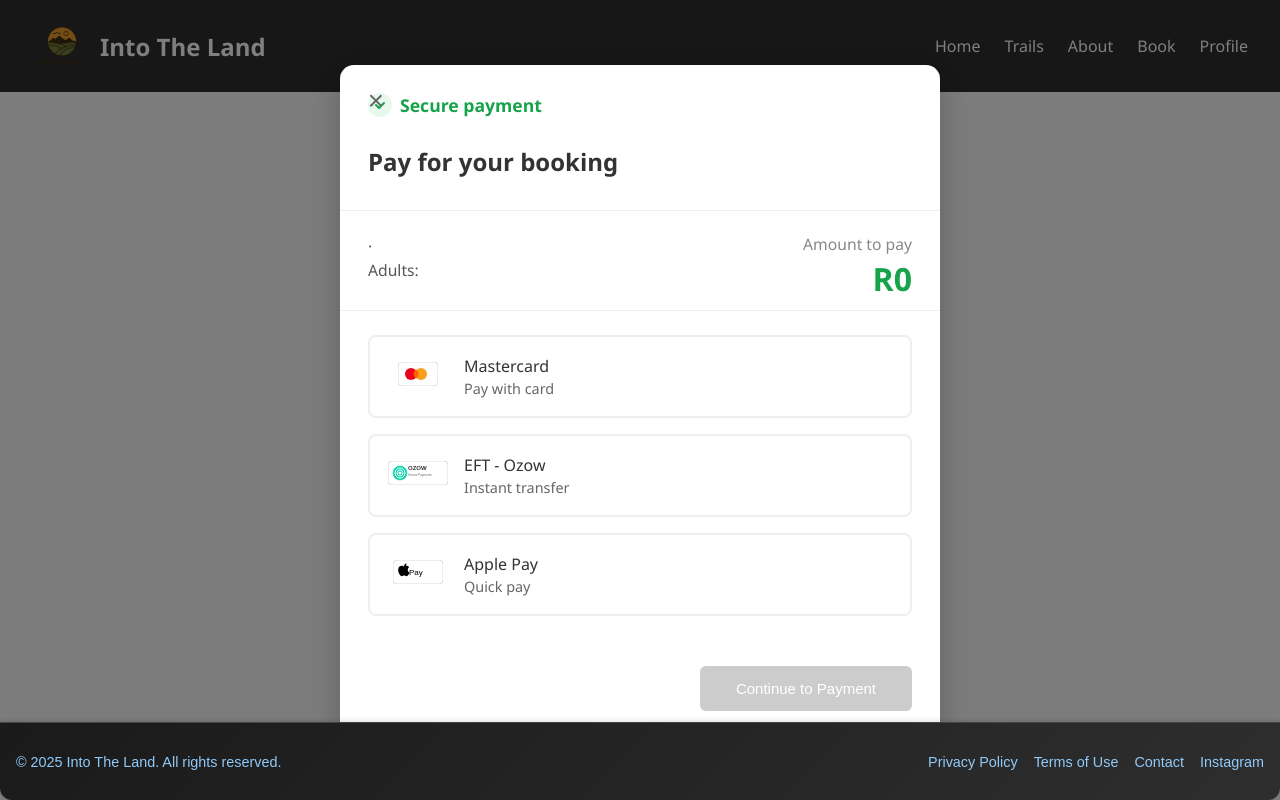
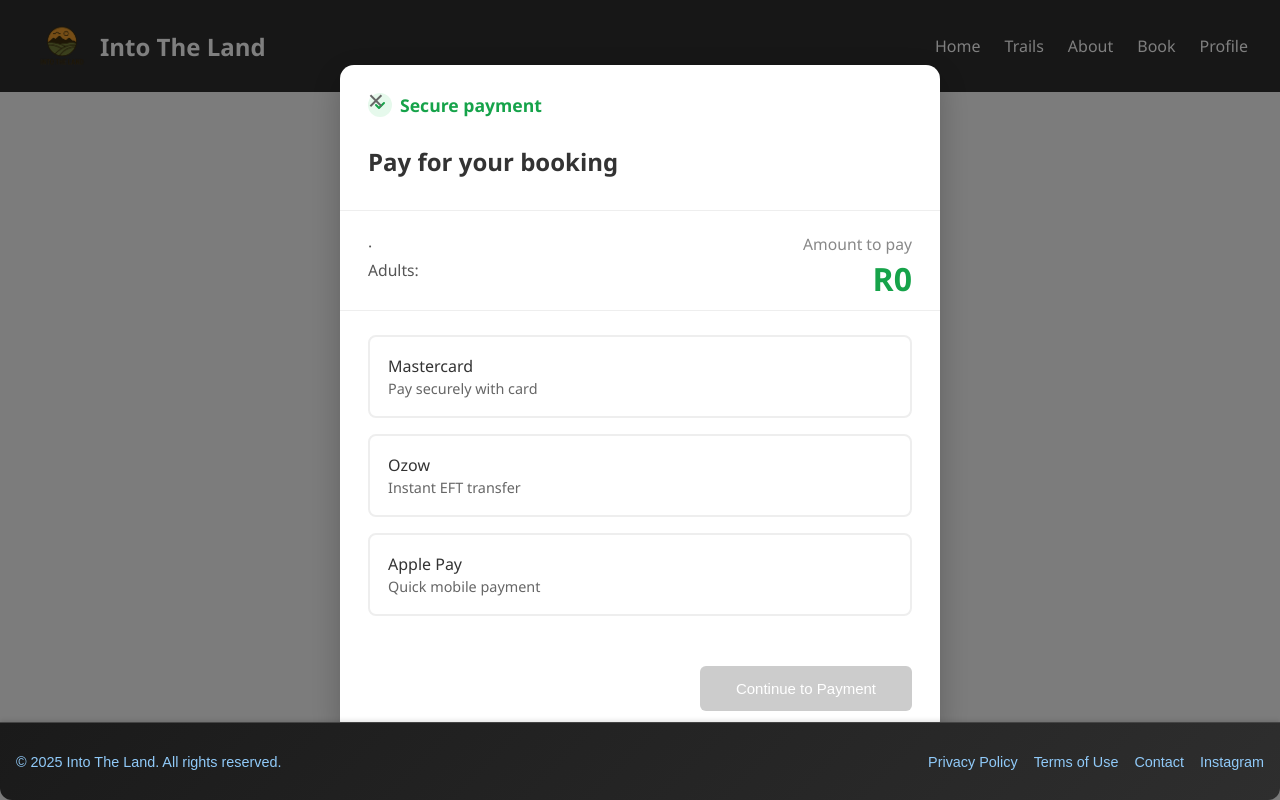
Before and after one commit to Shakeel7G/into-the-land, a Vue app: page /pay in a window 1280 px wide. Built offline with nearby package versions, Linux system fonts and the light colour scheme.

Commit message:
Update Pay.vue

```diff
--- a/src/views/Pay.vue
+++ b/src/views/Pay.vue
@@ -30,7 +30,7 @@
             Hike and Bite: {{ booking.hikeAndBite }} person(s)
           </div>
           <div class="pay-meta" v-if="booking.photography">
-            Photography: {{ photographyText }}
+            Photography: {{ booking.photography }}
           </div>
         </div>
         <div class="pay-amount">
@@ -56,39 +56,6 @@
           >
           <label :for="method.value" class="option-label">
             <div class="option-content">
-              <div class="payment-logo">
-                <div v-if="method.value === 'mastercard'" class="mastercard-logo">
-                  <svg width="40" height="24" viewBox="0 0 40 24" fill="none">
-                    <rect width="40" height="24" rx="4" fill="white" stroke="#ddd"/>
-                    <circle cx="13" cy="12" r="6" fill="#EB001B"/>
-                    <circle cx="23" cy="12" r="6" fill="#F79E1B"/>
-                    <path d="M18 7.5c1.5 1.2 2.5 3 2.5 4.5s-1 3.3-2.5 4.5c-1.5-1.2-2.5-3-2.5-4.5s1-3.3 2.5-4.5z" fill="#FF5F00"/>
-                  </svg>
-                </div>
-                <div v-if="method.value === 'ozow'" class="ozow-logo">
-                  <svg width="60" height="24" viewBox="0 0 60 24" fill="none">
-                    <rect width="60" height="24" rx="4" fill="white" stroke="#ddd"/>
-                    <g transform="translate(4, 4)">
-                      <circle cx="8" cy="8" r="7" fill="#00D4AA" stroke="#00D4AA" stroke-width="0.5"/>
-                      <circle cx="8" cy="8" r="5" fill="none" stroke="white" stroke-width="1"/>
-                      <circle cx="8" cy="8" r="3" fill="none" stroke="white" stroke-width="1"/>
-                      <circle cx="8" cy="8" r="1.5" fill="white"/>
-                    </g>
-                    <text x="20" y="9" font-family="Arial, sans-serif" font-size="6" font-weight="bold" fill="#333">OZOW</text>
-                    <text x="20" y="15" font-family="Arial, sans-serif" font-size="3" fill="#666">Secure Payments</text>
-                  </svg>
-                </div>
-                <div v-if="method.value === 'applepay'" class="applepay-logo">
-                  <svg width="50" height="24" viewBox="0 0 50 24" fill="none">
-                    <rect width="50" height="24" rx="4" fill="white" stroke="#ddd"/>
-                    <g transform="translate(4, 4)">
-                      <path d="M7.5 1c.3-.8 1.2-1.4 2-1.4.1.8-.2 1.6-.7 2.1-.5.6-1.3 1-2 .9-.1-.8.3-1.6.7-1.6z" fill="black"/>
-                      <path d="M9.5 1.8c-1.1-.1-2.1.6-2.6.6s-1.4-.6-2.3-.6c-1.2 0-2.3.7-2.9 1.8-1.2 2.1-.3 5.2.9 6.9.6.8 1.3 1.7 2.2 1.7.9 0 1.2-.6 2.3-.6s1.4.6 2.3.6c.9 0 1.6-.8 2.2-1.7.7-1 1-2 1-2s-1.9-.7-1.9-2.8c0-1.7 1.4-2.5 1.4-2.5s-.8-1.3-2.1-1.4h-.5z" fill="black"/>
-                    </g>
-                    <text x="16" y="15" font-family="Arial, sans-serif" font-size="8" font-weight="300" fill="black">Pay</text>
-                  </svg>
-                </div>
-              </div>
               <div class="option-text">
                 <span class="option-title">{{ method.title }}</span>
                 <span class="option-subtitle">{{ method.subtitle }}</span>
@@ -110,13 +77,57 @@
           <button class="close-btn" @click="closeModal">×</button>
           <h2>Mastercard Payment</h2>
         </div>
-        <div class="form-group"><label>Cardholder Name</label><input v-model="cardDetails.name" required /></div>
-        <div class="form-group"><label>Card Number</label><input v-model="cardDetails.number" placeholder="1234 5678 9012 3456" required /></div>
+
+        <div class="form-group">
+          <label>Cardholder Name</label>
+          <input
+            v-model="cardDetails.name"
+            type="text"
+            placeholder="John Doe"
+            required
+          />
+        </div>
+
+        <div class="form-group">
+          <label>Card Number</label>
+          <input
+            v-model="cardDetails.number"
+            type="text"
+            maxlength="16"
+            pattern="\\d{16}"
+            placeholder="1234 5678 9012 3456"
+            required
+          />
+        </div>
+
         <div class="form-row">
-          <div class="form-group"><label>Expiry</label><input v-model="cardDetails.expiry" placeholder="MM/YY" required /></div>
-          <div class="form-group"><label>CVC</label><input v-model="cardDetails.cvc" placeholder="123" required /></div>
+          <div class="form-group">
+            <label>Expiry (MM/YY)</label>
+            <input
+              v-model="cardDetails.expiry"
+              type="text"
+              maxlength="5"
+              placeholder="08/27"
+              required
+            />
+          </div>
+          <div class="form-group">
+            <label>CVC</label>
+            <input
+              v-model="cardDetails.cvc"
+              type="text"
+              maxlength="3"
+              pattern="\\d{3}"
+              placeholder="123"
+              required
+            />
+          </div>
         </div>
-        <button class="pay-now-btn" @click="processPayment">Pay R{{ amount }}</button>
+
+        <button class="pay-now-btn" :disabled="loading" @click="validateAndPay">
+          <span v-if="!loading">Pay R{{ amount }}</span>
+          <span v-else class="loading-spinner"></span>
+        </button>
         <button class="cancel-btn" @click="closeModal">Cancel</button>
       </div>
 
@@ -139,13 +150,14 @@
           <button class="action-btn profile-btn" @click="goToProfile">Go to Profile</button>
           <button class="action-btn book-again-btn" @click="bookAnother">Book Another Trail</button>
         </div>
+        <p class="redirect-msg">Redirecting to your profile...</p>
       </div>
     </div>
   </div>
 </template>
 
 <script setup>
-import { ref, reactive, onMounted, computed } from "vue";
+import { ref, reactive, onMounted } from "vue";
 import { useRouter } from "vue-router";
 import axios from "axios";
 import Swal from "sweetalert2";
@@ -155,12 +167,19 @@
 const selectedPayment = ref("");
 const booking = ref({});
 const amount = ref(0);
+const loading = ref(false);
 
-const cardDetails = reactive({ name: "", number: "", expiry: "", cvc: "" });
+const cardDetails = reactive({
+  name: "",
+  number: "",
+  expiry: "",
+  cvc: "",
+});
+
 const paymentMethods = [
-  { value: "mastercard", title: "Mastercard", subtitle: "Pay with card" },
-  { value: "ozow", title: "EFT - Ozow", subtitle: "Instant transfer" },
-  { value: "applepay", title: "Apple Pay", subtitle: "Quick pay" },
+  { value: "mastercard", title: "Mastercard", subtitle: "Pay securely with card" },
+  { value: "ozow", title: "Ozow", subtitle: "Instant EFT transfer" },
+  { value: "applepay", title: "Apple Pay", subtitle: "Quick mobile payment" },
 ];
 
 const API_BASE = "https://into-the-land-backend.onrender.com/api";
@@ -173,8 +192,20 @@
   }
 });
 
+function validateAndPay() {
+  const { name, number, expiry, cvc } = cardDetails;
+
+  if (!name.trim()) return showError("Cardholder name is required");
+  if (!/^\d{16}$/.test(number)) return showError("Card number must be 16 digits");
+  if (!/^\d{2}\/\d{2}$/.test(expiry)) return showError("Expiry must be in MM/YY format");
+  if (!/^\d{3}$/.test(cvc)) return showError("CVC must be 3 digits");
+
+  processPayment();
+}
+
 async function processPayment() {
   try {
+    loading.value = true;
     const token = localStorage.getItem("token");
     const user = JSON.parse(localStorage.getItem("user"));
 
@@ -189,12 +220,20 @@
       headers: { Authorization: `Bearer ${token}` },
     });
 
+    loading.value = false;
     screen.value = "success";
     localStorage.removeItem("pendingPayment");
+
+    setTimeout(() => goToProfile(), 3000);
   } catch (err) {
+    loading.value = false;
     console.error("Payment error:", err);
     Swal.fire("Error", "Payment failed. Please try again.", "error");
   }
+}
+
+function showError(msg) {
+  Swal.fire("Validation Error", msg, "warning");
 }
 
 function selectPayment(method) {
@@ -210,7 +249,23 @@
   router.push("/book");
 }
 </script>
+
 <style scoped>
+.loading-spinner {
+  display: inline-block;
+  width: 20px;
+  height: 20px;
+  border: 3px solid #fff;
+  border-radius: 50%;
+  border-top-color: transparent;
+  animation: spin 0.8s linear infinite;
+  vertical-align: middle;
+}
+
+@keyframes spin {
+  0% { transform: rotate(0deg); }
+  100% { transform: rotate(360deg); }
+}
 .payment-modal-overlay {
   position: fixed;
   top: 0;
```
